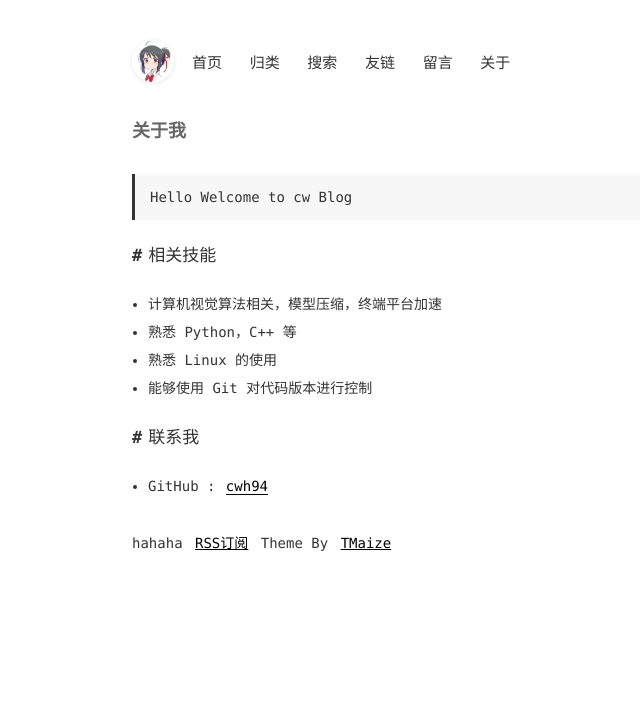
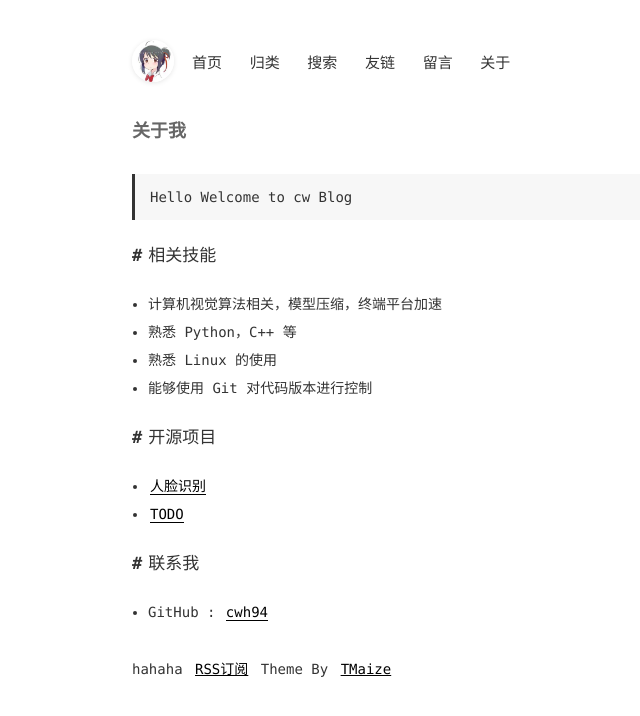
Before and after one commit to chaow94/cwh94.github.io, a Jekyll site: the page built from pages/about.md, in a window 1280 px wide. Shown: the top 716 px of the page, without its empty margins (222-862 px from the left). Built offline with Jekyll 4.4.1, drawn with Linux system fonts in a browser that asks for light colours.

Commit message:
Update about.md

```diff
--- a/pages/about.md
+++ b/pages/about.md
@@ -15,6 +15,12 @@ title: 关于我
 
 - 能够使用 Git 对代码版本进行控制
 
+## 开源项目
+
+- [人脸识别](https://github.com/cwh94)
+
+- [TODO](https://github.com/cwh94)
+
 ## 联系我
 
 - GitHub : [cwh94](https://github.com/cwh94)
```
